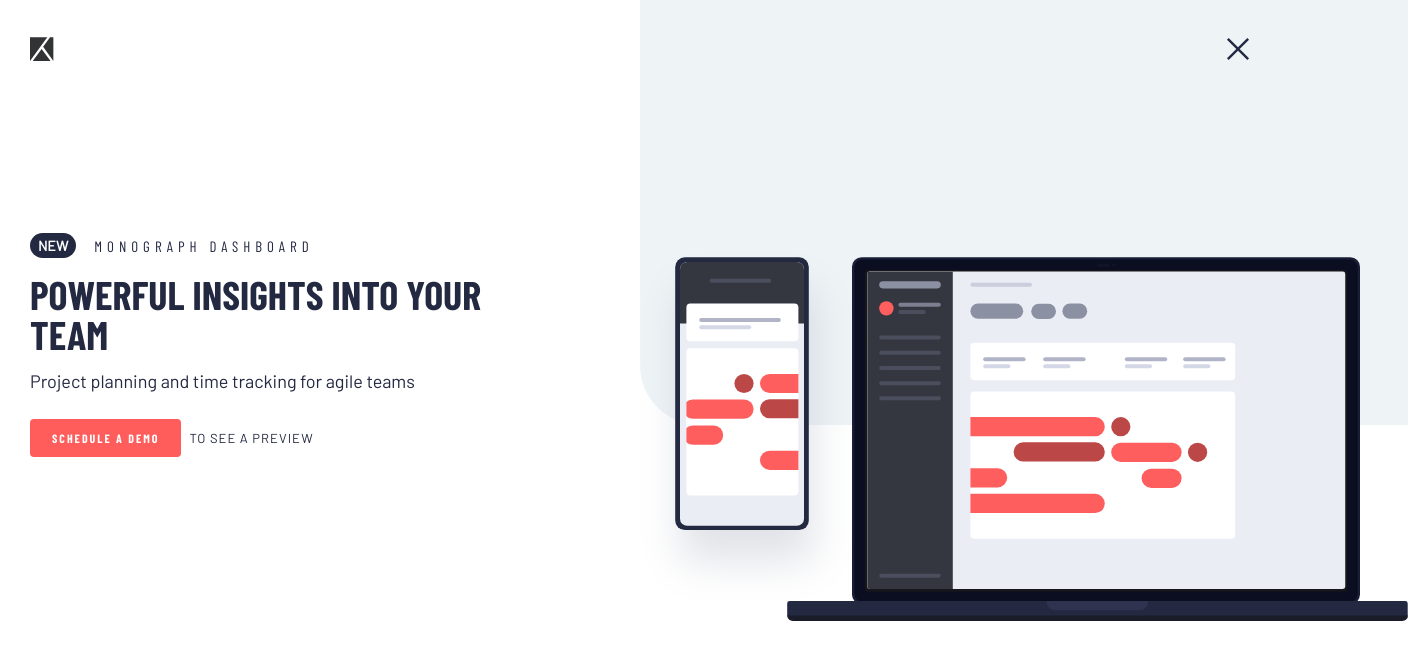
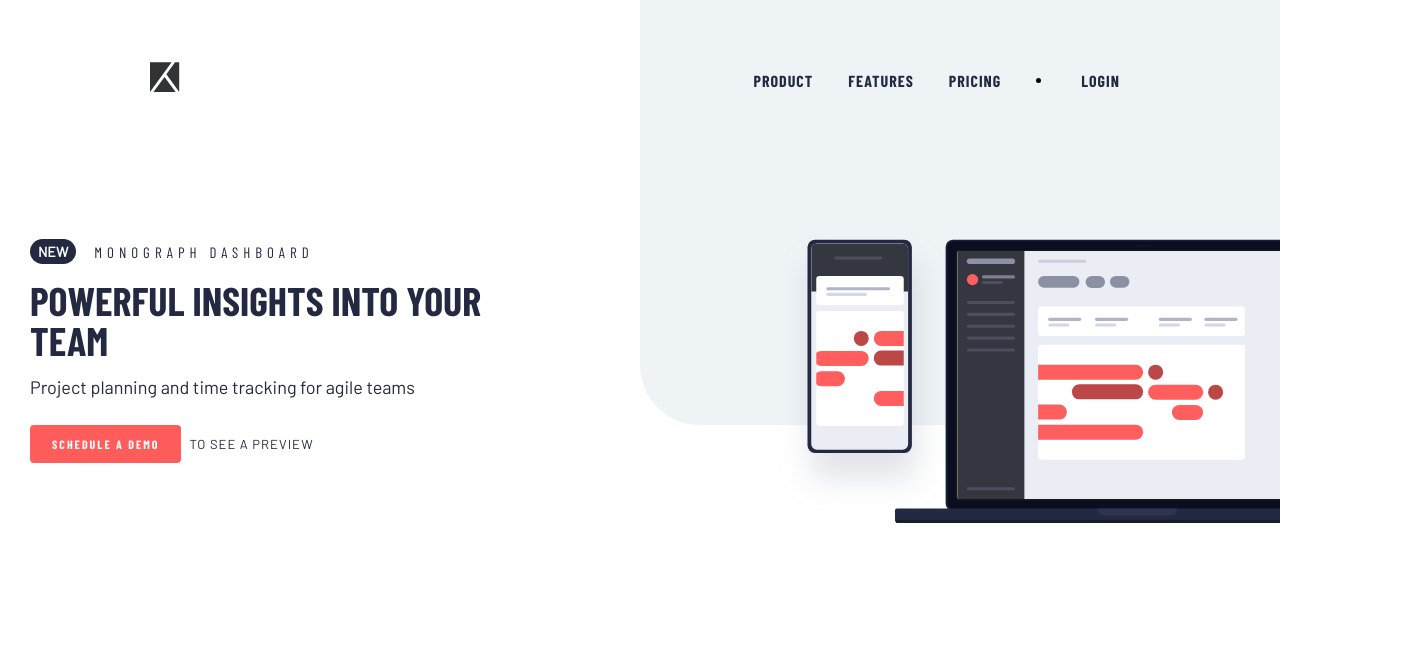
Before and after one commit to yan-batista/TrackingIntroComponent, a React (Vite) app: page / in a window 1280 px wide. Shown: the top 660 px of the page, 1408 px wide, since content can reach past the window. Built offline with nearby package versions, Linux system fonts and the light colour scheme.

Commit message:
desktop layout

```diff
--- /dev/null
+++ b/src/components/ManageMenu/index.tsx
@@ -0,0 +1,23 @@
+import React from "react";
+
+import closeImg from "../../../images/icon-close.svg";
+import { CloseIcon, MenuList } from "./styles";
+
+const ManageMenu = () => {
+  return (
+    <>
+      <CloseIcon src={closeImg} /> {/*Hamburguer*/}
+      <MenuList>
+        <li>Product</li>
+        <li>Features</li>
+        <li>Pricing</li>
+        <li>
+          <div className="menuDot"></div>
+        </li>
+        <li>Login</li>
+      </MenuList>
+    </>
+  );
+};
+
+export default ManageMenu;
--- /dev/null
+++ b/src/components/ManageMenu/styles.ts
@@ -0,0 +1,59 @@
+import styled from "styled-components";
+import devices from "../../styles/devices";
+
+export const IconImg = styled.img.attrs((props) => {
+  src: props.src;
+})`
+  position: relative;
+  width: 24px;
+
+  @media ${devices.desktop_lg} {
+    width: 30px;
+    top: 25px;
+  }
+`;
+
+export const CloseIcon = styled(IconImg)`
+  left: 7px;
+
+  @media ${devices.desktop} {
+    display: none;
+  }
+`;
+
+export const MenuList = styled.ul`
+  display: none;
+  flex-direction: row;
+  justify-content: center;
+  align-items: center;
+
+  list-style: none;
+
+  position: relative;
+  top: 28px;
+  left: 40px;
+
+  & > li {
+    font-size: 16px;
+    font-family: "Barlow Condensed", sans-serif;
+    font-weight: 700;
+    text-transform: uppercase;
+    letter-spacing: 1px;
+    margin-right: 35px;
+  }
+
+  & > li:not(:nth-child(3)) {
+  }
+
+  .menuDot {
+    background-color: black;
+    width: 5px;
+    height: 5px;
+    border-radius: 50%;
+    margin-right: 5px;
+  }
+
+  @media ${devices.desktop} {
+    display: flex;
+  }
+`;
--- a/src/components/Nav/index.tsx
+++ b/src/components/Nav/index.tsx
@@ -1,15 +1,16 @@
 import React from "react";
 
+import ManageMenu from "../ManageMenu";
+
 import logoImg from "../../../images/logo.svg";
-import closeImg from "../../../images/icon-close.svg";
-import { Header, Container, Logo, CloseIcon } from "./styles";
+import { Header, Container, Logo } from "./styles";
 
 const Nav = () => {
   return (
     <Header>
       <Container>
         <Logo src={logoImg}></Logo>
-        <CloseIcon src={closeImg} />
+        <ManageMenu />
       </Container>
     </Header>
   );
--- a/src/components/Nav/styles.ts
+++ b/src/components/Nav/styles.ts
@@ -7,7 +7,7 @@
   position: relative;
   width: 24px;
 
-  @media ${devices.desktop_lg} {
+  @media ${devices.desktop} {
     width: 30px;
     top: 25px;
   }
@@ -16,13 +16,9 @@
 export const Logo = styled(IconImg)`
   left: -7px;
 
-  @media ${devices.desktop_lg} {
+  @media ${devices.desktop} {
     left: -15px;
   }
-`;
-
-export const CloseIcon = styled(IconImg)`
-  left: 7px;
 `;
 
 export const Container = styled.div`
@@ -34,7 +30,7 @@
   flex-direction: row;
   justify-content: space-between;
 
-  @media ${devices.desktop_lg} {
+  @media ${devices.desktop} {
     width: 80%;
   }
 `;
@@ -44,7 +40,7 @@
   flex-direction: row;
   justify-content: space-between;
 
-  @media ${devices.desktop_lg} {
+  @media ${devices.desktop} {
     justify-content: center;
   }
 `;
--- a/src/pages/Home/styles.ts
+++ b/src/pages/Home/styles.ts
@@ -10,7 +10,6 @@
   top: 21px;
   right: -3%;
   overflow-x: hidden;
-  padding-bottom: 20px;
 
   @media ${devices.tablet} {
     right: -30%;
@@ -18,21 +17,22 @@
 
   @media ${devices.desktop} {
     position: absolute;
-    top: 250px;
-    right: -10%;
-    width: 60%;
+    top: 80px;
+    right: -100px;
+    width: 600px;
   }
 
   @media ${devices.desktop_lg} {
-    width: 67%;
-    top: 206px;
-    right: -19%;
+    width: 965px;
+    top: 35px;
+    right: -275px;
   }
 `;
 
 export const Container = styled.div`
   max-width: 100vw;
   overflow-x: hidden;
+  position: relative;
 
   @media ${devices.desktop} {
     display: flex;
@@ -40,11 +40,13 @@
     justify-content: flex-start;
 
     margin-top: 50px;
+    padding-bottom: 60px;
   }
 
   @media ${devices.desktop_lg} {
     margin-left: 135px;
     margin-top: 75px;
+    padding-bottom: 50px;
   }
 `;
 
@@ -62,7 +64,7 @@
   top: 0;
 
   @media ${devices.desktop} {
-    width: 60vw;
+    width: 50vw;
   }
 `;
 
--- a/src/styles/global.ts
+++ b/src/styles/global.ts
@@ -8,10 +8,18 @@
         box-sizing: border-box;
     }
 
+    html, body {
+        max-width: 100vw;
+    }
+
     *, input, button, span {
         font-size: 18px;
         font-family: 'Barlow', sans-serif;
         font-weight: 400;
         color: ${colors.veryDarkBlue}
     }
+
+    button {
+        cursor: pointer;
+    }
 `;
```
Also changed, not shown: 1 other file (tests, documents, lock files or other folders).
